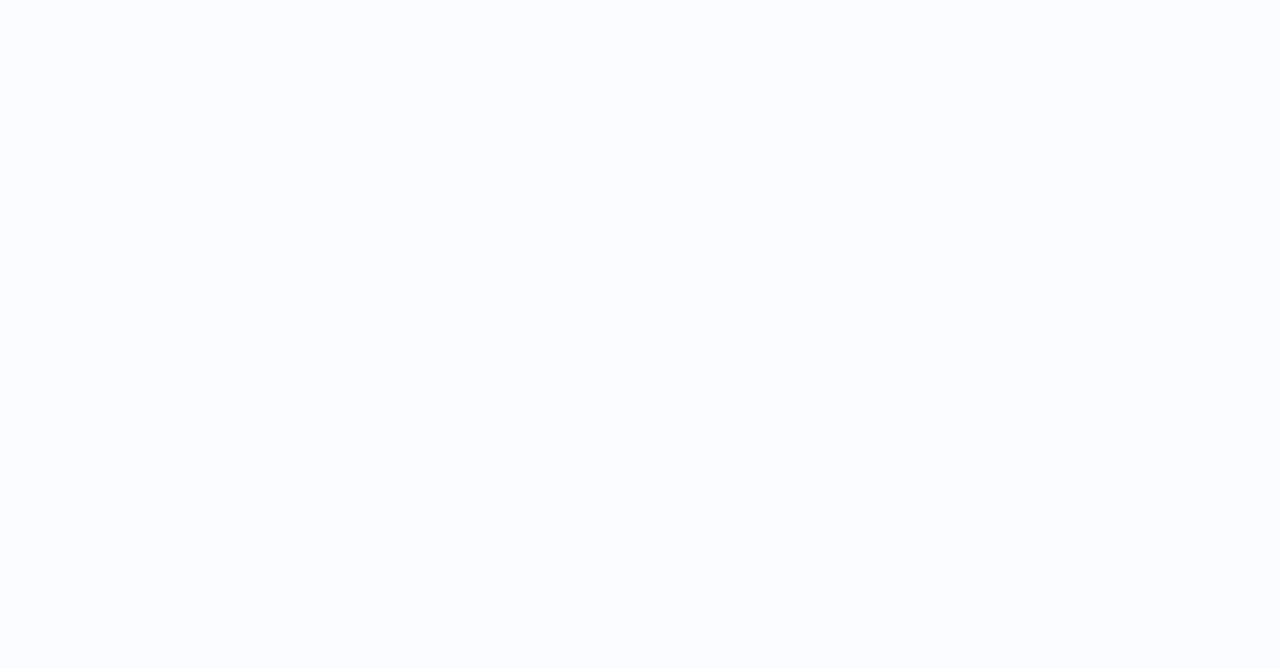
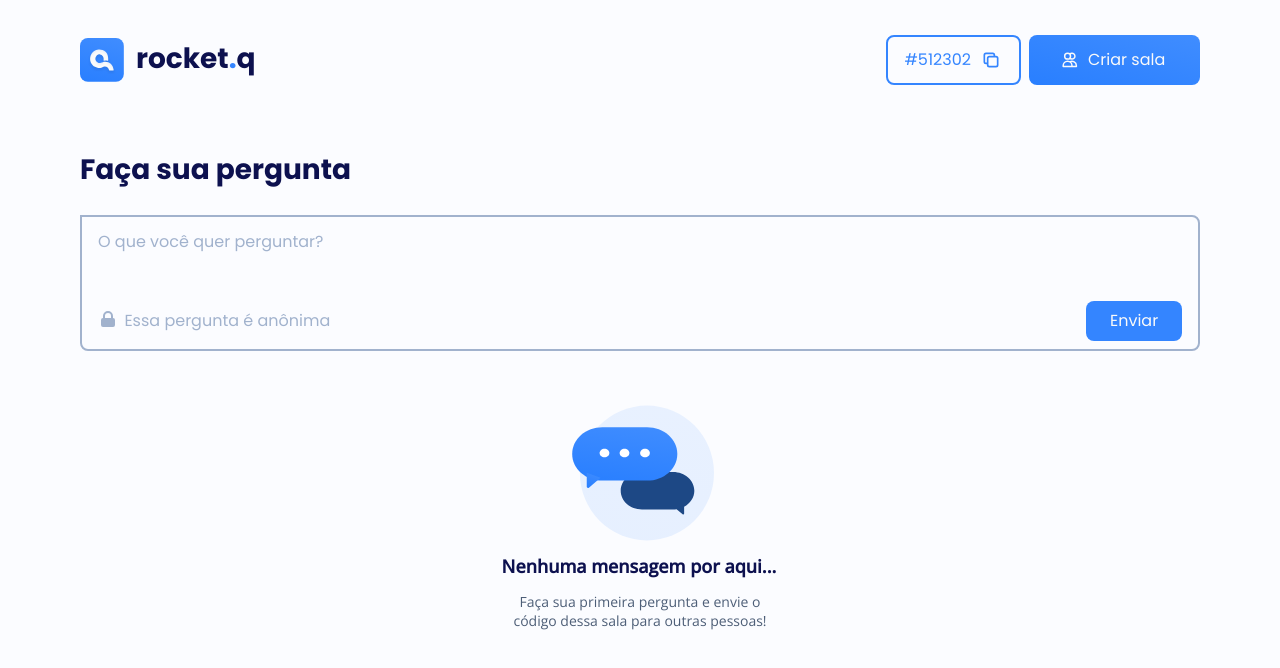
Before and after one commit to yammartins/rocket.q-clone, a React (Vite) app: page /canaldoyam in a window 1280 px wide. Before the commit this address had no page. Shown: the top 668 px of the page. Built offline with nearby package versions, Linux system fonts and the light colour scheme.

Commit message:
page: channel

```diff
--- a/src/components/Button/index.tsx
+++ b/src/components/Button/index.tsx
@@ -7,6 +7,10 @@ interface ButtonProps extends HTMLAttributes<HTMLButtonElement> {
   enterchannel?: boolean;
   maincreate?: boolean;
   serverid?: number;
+  channelid?: boolean;
+  minicreate?: boolean;
+  form?: boolean;
+
 }
 
 const Button: React.FC<ButtonProps> = ({
@@ -14,12 +18,18 @@ const Button: React.FC<ButtonProps> = ({
   submit,
   maincreate,
   children,
+  channelid,
+  minicreate,
+  form,
   ...rest
 }) => {
   const styled = classNames(
-    'default',
+    'button',
     enterchannel && 'enterchannel',
     maincreate && 'hp-createchannel',
+    channelid && 'channel-id',
+    minicreate && 'minicreate',
+    form && 'chat-submit',
   );
 
   return (
--- a/src/pages/Channel/index.tsx
+++ b/src/pages/Channel/index.tsx
@@ -1,21 +1,17 @@
-import { useNavigate } from 'react-router-dom';
+import { Link } from 'react-router-dom';
+
+import { UsersIcon } from '@heroicons/react/outline';
+import { DuplicateIcon } from '@heroicons/react/outline';
+import { LockClosedIcon } from '@heroicons/react/solid';
 
 import Logo from '../../assets/Icon.svg';
-import ChatImage from '../../assets/Ilustração.svg';
+import ChatImage from '../../assets/notification.svg';
+import Button from '../../components/Button';
 
-const Channel: React.FC = () => {
-  const navigate = useNavigate();
-
-  const submit = () => {
-    // request to api.
-
-    navigate('');
-  };
-
-  return (
-    <main>
-      <header>
-        <div className="icon">
+const Channel: React.FC = () => (
+  <main className="channelbox container">
+    <header className="channel flex mt-[2.185rem] mb- items-center justify-between">
+      <div className="channel-icon flex gap-3">
         <img src={Logo} alt="logo da rocketq" />
         <h1 className="text-h1">
           rocket
@@ -23,7 +19,44 @@ const Channel: React.FC = () => {
           q
         </h1>
       </div>
+      <div className="channel-buttons flex gap-2">
+        <Button channelid>
+          #512302
+          <DuplicateIcon className="create w-5 h-5" />
+        </Button>
+        <Link to="/createsala">
+          <Button minicreate submit>
+            <UsersIcon className="create w-[1.1rem] h-[1.1rem]" />
+            <span>Criar sala</span>
+          </Button>
+        </Link>
+      </div>
     </header>
+    <div className="box mb-[3.4rem]">
+      <h1 className="text-h1">Faça sua pergunta</h1>
+      <div className="box-chat">
+        <input type="text" className="box-chat-ask bg-[#FBFCFF]" placeholder="O que você quer perguntar?" />
+        <div className="box-chat-button">
+          <span className="flex gap-[0.4rem]">
+            <LockClosedIcon className="w-5 h-5" />
+            Essa pergunta é anônima
+          </span>
+          <Button form>
+            Enviar
+          </Button>
+        </div>
+
+      </div>
+    </div>
+    <div className="notification grid m-[auto] gap-3 max-w-[17.3rem]">
+      <img src={ChatImage} alt="" className="w-[9.3rem] h-[8.5rem] m-[auto]" />
+      <h2 className="text-sub font-semibold text-ttext">Nenhuma mensagem por aqui...</h2>
+      <p className="text-greygrey font-sans text-details text-center">
+        Faça sua primeira pergunta e envie o
+        código dessa sala para outras pessoas!
+      </p>
+    </div>
   </main>
 );
-};
+
+export default Channel;
--- a/src/pages/CreateSala/index.tsx
+++ b/src/pages/CreateSala/index.tsx
@@ -12,7 +12,7 @@ const CreateSala: React.FC = () => {
   const submit = () => {
     // request to api.
 
-    navigate('salaquevocecriou');
+    navigate('/canaldoyam');
   };
 
   return (
--- a/src/pages/HomePage/index.tsx
+++ b/src/pages/HomePage/index.tsx
@@ -13,7 +13,7 @@ const Homepage: React.FC = () => {
   const submit = () => {
     // request to api.
 
-    navigate('createsala');
+    navigate('canaldoyam');
   };
 
   return (
--- a/src/routes.tsx
+++ b/src/routes.tsx
@@ -1,6 +1,8 @@
 import { Route, Routes, BrowserRouter } from 'react-router-dom';
+
+import Channel from './pages/Channel';
+import CreateSala from './pages/CreateSala';
 import Homepage from './pages/HomePage';
-import CreateSala from './pages/CreateSala';
 
 const Router: React.FC = () => (
   <BrowserRouter>
@@ -8,6 +10,9 @@ const Router: React.FC = () => (
       <Route path="/" element={<Homepage />} />
 
       <Route path="createsala" element={<CreateSala />} />
+
+      <Route path="canaldoyam" element={<Channel />} />
+
     </Routes>
   </BrowserRouter>
 );
--- /dev/null
+++ b/src/styles/components/button.scss
@@ -0,0 +1,21 @@
+@layer components {
+  .button {
+
+    &.enterchannel {
+    @apply h-12 w-[22.7rem] bg-blue gap-3 pl-[6.5rem] pr-24 rounded-lg items-center flex text-wtext font-poppins text-base;
+     }
+    &.hp-createchannel {
+      @apply bg-[#FBFCFF] font-poppins text-base rounded-lg border-blue border-2 items-center flex w-[22.7rem] h-12 gap-1 text-blue pl-32 pr-20;
+    }
+    &.channel-id {
+      @apply flex h-[3.1rem] w-[8.4rem] bg-[#FBFCFF] text-blue border-blue border-2 border-solid gap-[0.6rem] items-center rounded-lg font-poppins text-base px-4 py-3;
+    }
+    &.minicreate {
+      @apply flex h-[3.1rem] w-[10.7rem] text-wtext rounded-lg bg-main gap-[0.6rem] items-center px-8 py-3 font-poppins;
+    }
+    &.chat-submit {
+      @apply flex h-10 w-24 items-center bg-blue rounded-lg font-poppins px-6 py-2 text-wtext;
+    }
+
+  }
+}
--- /dev/null
+++ b/src/styles/components/channel.scss
@@ -0,0 +1,20 @@
+@layer components {
+  .channelbox {
+    @apply grid;
+    .box {
+      @apply grid gap-6 mt-16;
+      &-chat {
+        @apply h-[8.5rem] w-full pt-3 pb-4 px-4 border-2 border-greyblue flex flex-col gap-2 rounded-b-lg rounded-tr-lg;
+        &-ask {
+          @apply flex pb-10;
+          &::placeholder {
+            @apply content-[''] text-greyblue font-poppins;
+          }
+        }
+        &-button {
+          @apply justify-between flex items-center text-greyblue font-poppins ;
+        }
+      }
+    }
+  }
+}
--- a/src/styles/components/createsala.scss
+++ /dev/null
@@ -1,8 +0,0 @@
-@layer components {
-  .create-room {
-    @apply relative;
-    .enterchannel {
-      @apply h-12 w-[22.7rem] bg-blue gap-3 pl-[6.5rem] pr-24 rounded-lg items-center flex text-wtext font-poppins text-base;
-    }
-  }
-}
--- a/src/styles/components/homepage.scss
+++ b/src/styles/components/homepage.scss
@@ -27,19 +27,12 @@
         .channel {
           @apply mt-6 mb-5 rounded-lg border-2 border-greyblue ;
         }
-        .enterchannel {
-          @apply h-12 w-[22.7rem] bg-blue gap-3 pl-[6.5rem] pr-24 rounded-lg items-center flex text-wtext font-poppins text-base;
-        }
       }
       .divider {
         @apply items-center font-poppins text-base;
       }
       &-host {
         @apply relative;
-
-        .hp-createchannel {
-          @apply bg-[#FBFCFF] font-poppins text-base rounded-lg border-blue border-2 items-center flex w-[22.7rem] h-12 gap-1 text-blue pl-32 pr-20;
-        }
       }
     }
   }
--- a/src/styles/index.scss
+++ b/src/styles/index.scss
@@ -4,7 +4,8 @@
 @import "tailwindcss/components";
 @import './typography.scss';
 @import './components/homepage.scss';
-@import './components/createsala.scss';
+@import './components/channel.scss';
+@import './components/button.scss';
 
 
 @import "tailwindcss/utilities";
```
Also changed, not shown: src/assets/notification.svg (renamed from src/assets/Ilustração.svg). Lines whose indentation alone changed are shown as unchanged.
